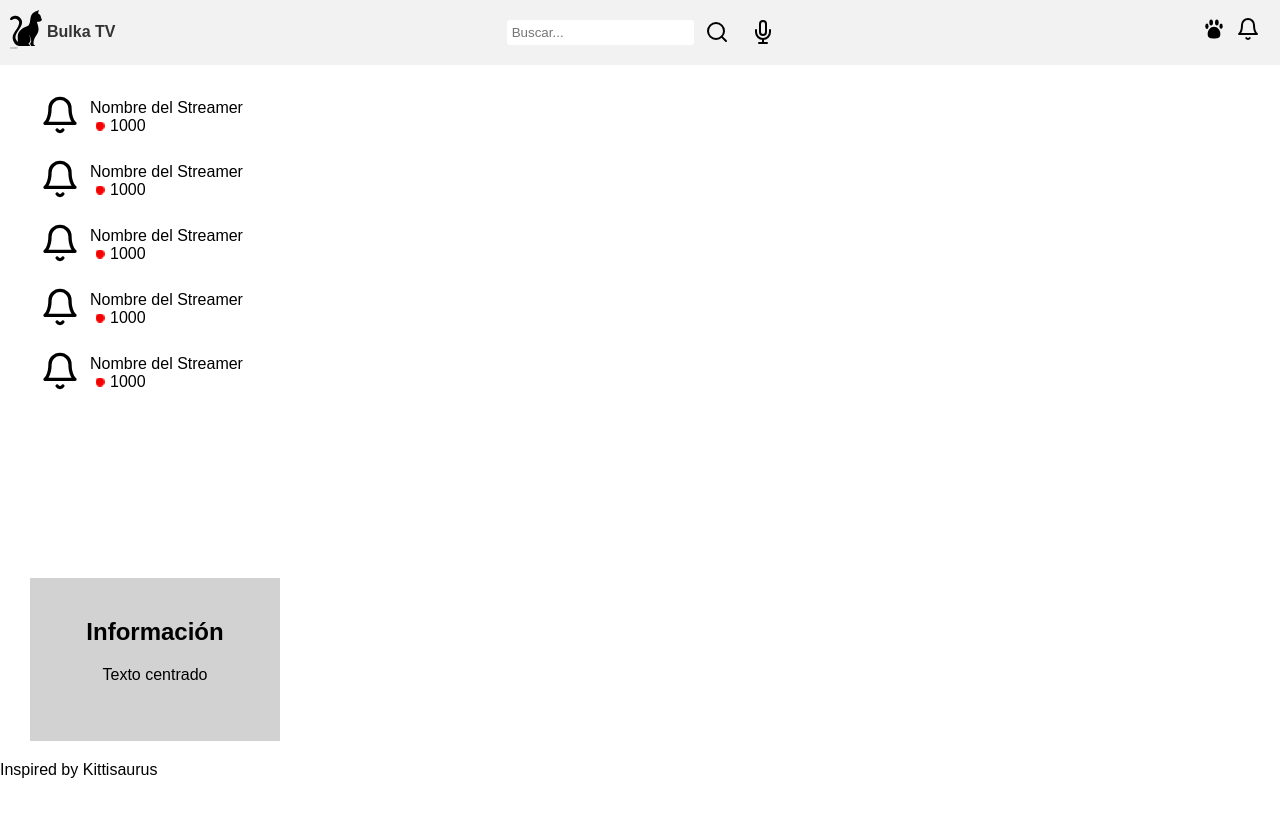
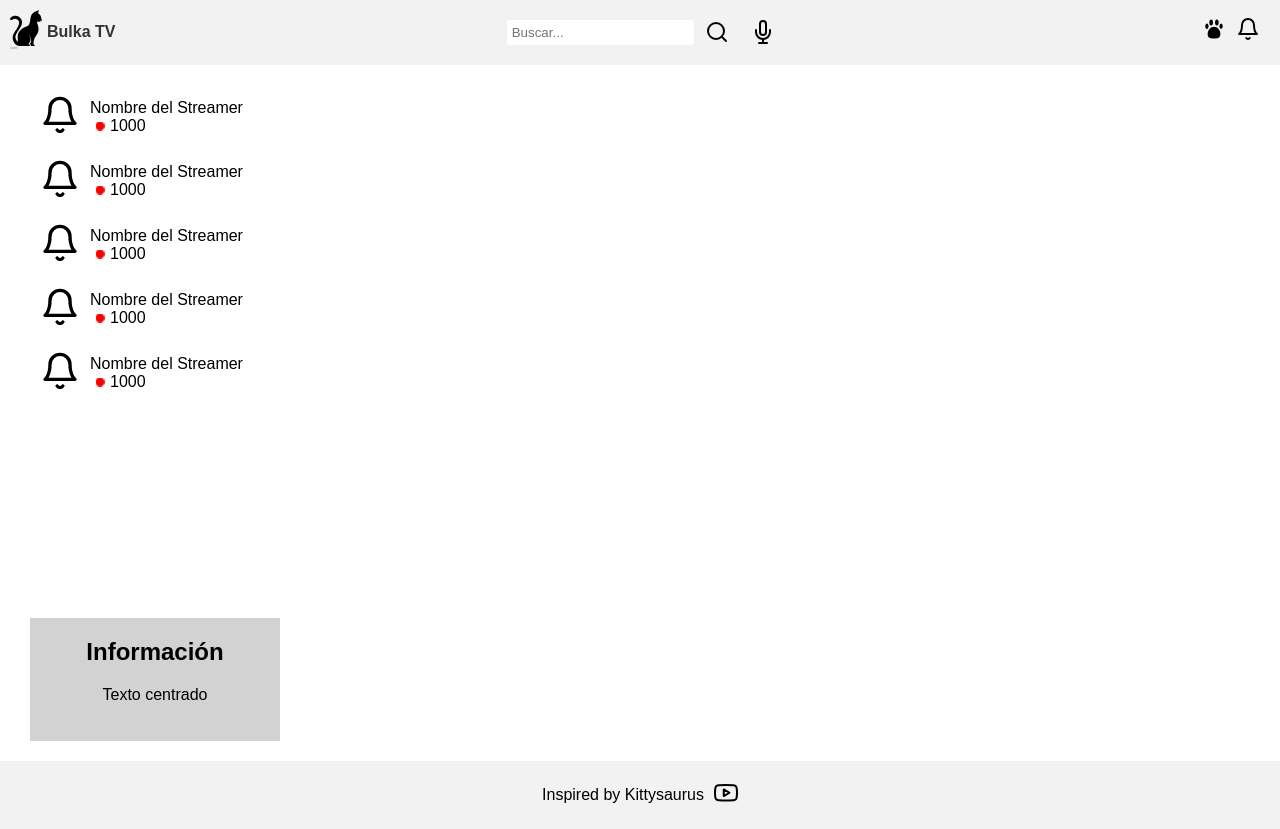
Before and after one commit to JulianVidal01/bulkatv, a website: page index.html in a window 1280 px wide. Before the commit the page ends 800 px from the top, so only its background shows below. Drawn offline with nearby package versions, Linux system fonts and the light colour scheme.

Commit message:
Update footer content better with icon of yt

```diff
--- a/index.html
+++ b/index.html
@@ -119,12 +119,15 @@
         </div>
       </div>
 
-
-
-
-
-
-
-    <footer>Inspired by Kittisaurus</footer>
+      <footer>
+        <div class="footer-content">
+            <div class="footer-text">
+                <p>Inspired by Kittysaurus</p>
+              </div>
+          <div class="footer-icon">
+            <img src="img/youtube.svg" alt="">
+          </div>
+        </div>
+      </footer>
 </body>
 </html>
--- a/style.css
+++ b/style.css
@@ -200,7 +200,7 @@ body {
   .info-section {
     margin-top: auto;
     background-color: #d3d2d2;
-    padding: 20px;
+    padding: 0px;
   }
 
   .info-section h2,
@@ -225,3 +225,31 @@ body {
   .card:hover {
     background-color: #bcbcbc; /* Cambia #ff0000 por el color de fondo deseado al pasar el cursor */
   }
+
+
+/* Footer */
+
+footer {
+    background-color: #f2f2f2;
+    padding: 20px;
+    text-align: center;
+  }
+
+  .footer-content {
+    display: flex;
+    align-items: center;
+    justify-content: center;
+  }
+
+  .footer-text {
+    display: flex;
+    align-items: center;
+  }
+
+  .footer-text p {
+    margin: 0;
+  }
+
+  .footer-icon {
+    margin-left: 10px;
+  }
```
Also changed, not shown: img/youtube.svg (added).
